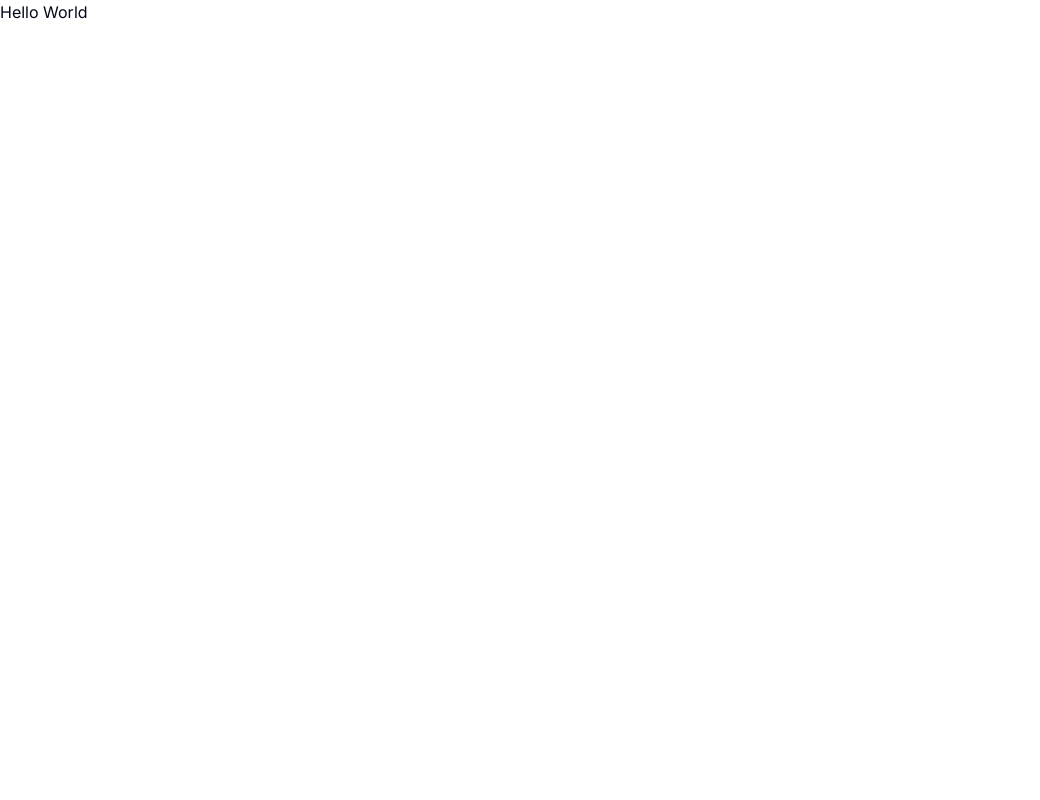
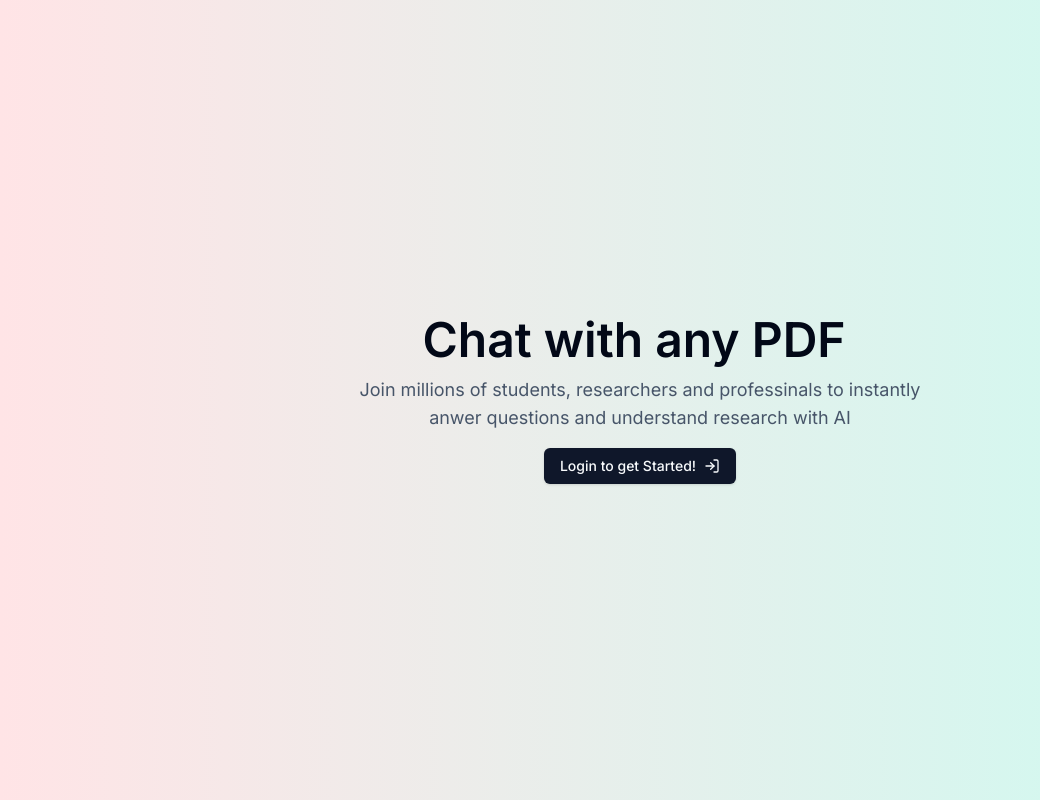
Before and after one commit to rakibulhasan933/chatpdf-with-ai, a Next.js app: page / in a window 1280 px wide. Shown: the whole page, without its empty margins (0-1040 px from the left). Built offline with nearby package versions, Linux system fonts and the light colour scheme; no server answers.

Commit message:
[ADD] home page created

```diff
--- a/package.json
+++ b/package.json
@@ -11,9 +11,11 @@
   "dependencies": {
     "@clerk/nextjs": "^4.25.1",
     "@radix-ui/react-icons": "^1.3.0",
+    "@radix-ui/react-slot": "^1.0.2",
     "body-parser": "^1.20.2",
     "class-variance-authority": "^0.7.0",
     "clsx": "^2.0.0",
+    "lucide-react": "^0.279.0",
     "next": "latest",
     "react": "latest",
     "react-dom": "latest",
--- a/src/app/page.tsx
+++ b/src/app/page.tsx
@@ -1,9 +1,58 @@
+import { Button } from '@/components/ui/button'
+import { UserButton, auth } from '@clerk/nextjs/app-beta'
+import { ArrowRight, LogIn, Upload, BadgeSwissFranc } from 'lucide-react'
 import Image from 'next/image'
+import Link from 'next/link'
 
-export default function Home() {
+export default async function Home() {
+  const { userId } = await auth();
+
+  const isAuth = !!userId;
   return (
-    <main>
-      <h1>Hello World</h1>
-    </main>
+    <div className="w-screen min-h-screen bg-gradient-to-r from-rose-100 to-teal-100">
+      <div className="absolute top-1/2 left-1/2 -translate-x-1/2 -translate-y-1/2">
+        <div className="flex flex-col items-center text-center">
+          <div className="flex items-center">
+            <h1 className="mr-3 text-5xl font-semibold">Chat with any PDF</h1>
+            <UserButton afterSignOutUrl="/" />
+          </div>
+          <div className="flex mt-2">
+            {isAuth && (
+              <div className=' flex flex-row gap-x-4 items-center'>
+                <Link href="/">
+                  <Button>
+                    Go to Chats <ArrowRight className="ml-2" />
+                  </Button>
+                </Link>
+                <div className="ml-3">
+                  <Button className=' bg-gray-300 text-black hover:text-white font-bold'>SubscriptionButton
+                    <BadgeSwissFranc className=' w-4 h-4 ml-3' />
+                  </Button>
+                </div>
+              </div>
+            )}
+          </div>
+          <p className="max-w-xl mt-1 text-lg text-slate-600">
+            Join millions of students, researchers and professinals to instantly
+            anwer questions and understand research with AI
+          </p>
+          <div className="w-full mt-4">
+            {isAuth ? (
+              <Button>
+                File Upload
+                <Upload className="w-4 h-4 ml-2" />
+              </Button>
+            ) : (
+              <Link href="/sign-in">
+                <Button>
+                  Login to get Started!
+                  <LogIn className="w-4 h-4 ml-2" />
+                </Button>
+              </Link>
+            )}
+          </div>
+        </div>
+      </div>
+    </div>
   )
 }
--- /dev/null
+++ b/src/components/ui/button.tsx
@@ -0,0 +1,57 @@
+import * as React from "react"
+import { Slot } from "@radix-ui/react-slot"
+import { cva, type VariantProps } from "class-variance-authority"
+
+import { cn } from "@/lib/utils"
+
+const buttonVariants = cva(
+  "inline-flex items-center justify-center rounded-md text-sm font-medium transition-colors focus-visible:outline-none focus-visible:ring-1 focus-visible:ring-ring disabled:pointer-events-none disabled:opacity-50",
+  {
+    variants: {
+      variant: {
+        default:
+          "bg-primary text-primary-foreground shadow hover:bg-primary/90",
+        destructive:
+          "bg-destructive text-destructive-foreground shadow-sm hover:bg-destructive/90",
+        outline:
+          "border border-input bg-transparent shadow-sm hover:bg-accent hover:text-accent-foreground",
+        secondary:
+          "bg-secondary text-secondary-foreground shadow-sm hover:bg-secondary/80",
+        ghost: "hover:bg-accent hover:text-accent-foreground",
+        link: "text-primary underline-offset-4 hover:underline",
+      },
+      size: {
+        default: "h-9 px-4 py-2",
+        sm: "h-8 rounded-md px-3 text-xs",
+        lg: "h-10 rounded-md px-8",
+        icon: "h-9 w-9",
+      },
+    },
+    defaultVariants: {
+      variant: "default",
+      size: "default",
+    },
+  }
+)
+
+export interface ButtonProps
+  extends React.ButtonHTMLAttributes<HTMLButtonElement>,
+    VariantProps<typeof buttonVariants> {
+  asChild?: boolean
+}
+
+const Button = React.forwardRef<HTMLButtonElement, ButtonProps>(
+  ({ className, variant, size, asChild = false, ...props }, ref) => {
+    const Comp = asChild ? Slot : "button"
+    return (
+      <Comp
+        className={cn(buttonVariants({ variant, size, className }))}
+        ref={ref}
+        {...props}
+      />
+    )
+  }
+)
+Button.displayName = "Button"
+
+export { Button, buttonVariants }
```
Also changed, not shown: 1 other file (tests, documents, lock files or other folders).
